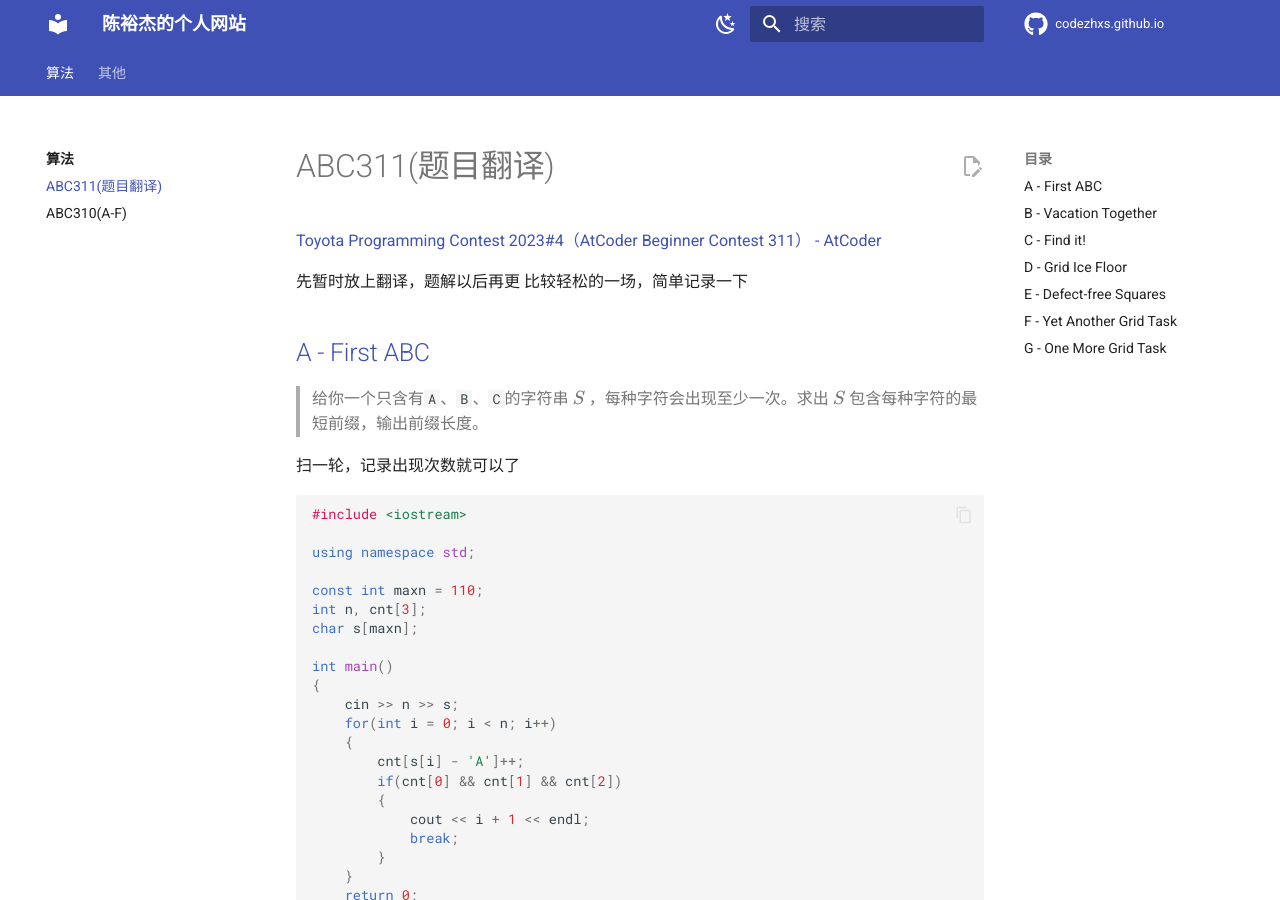
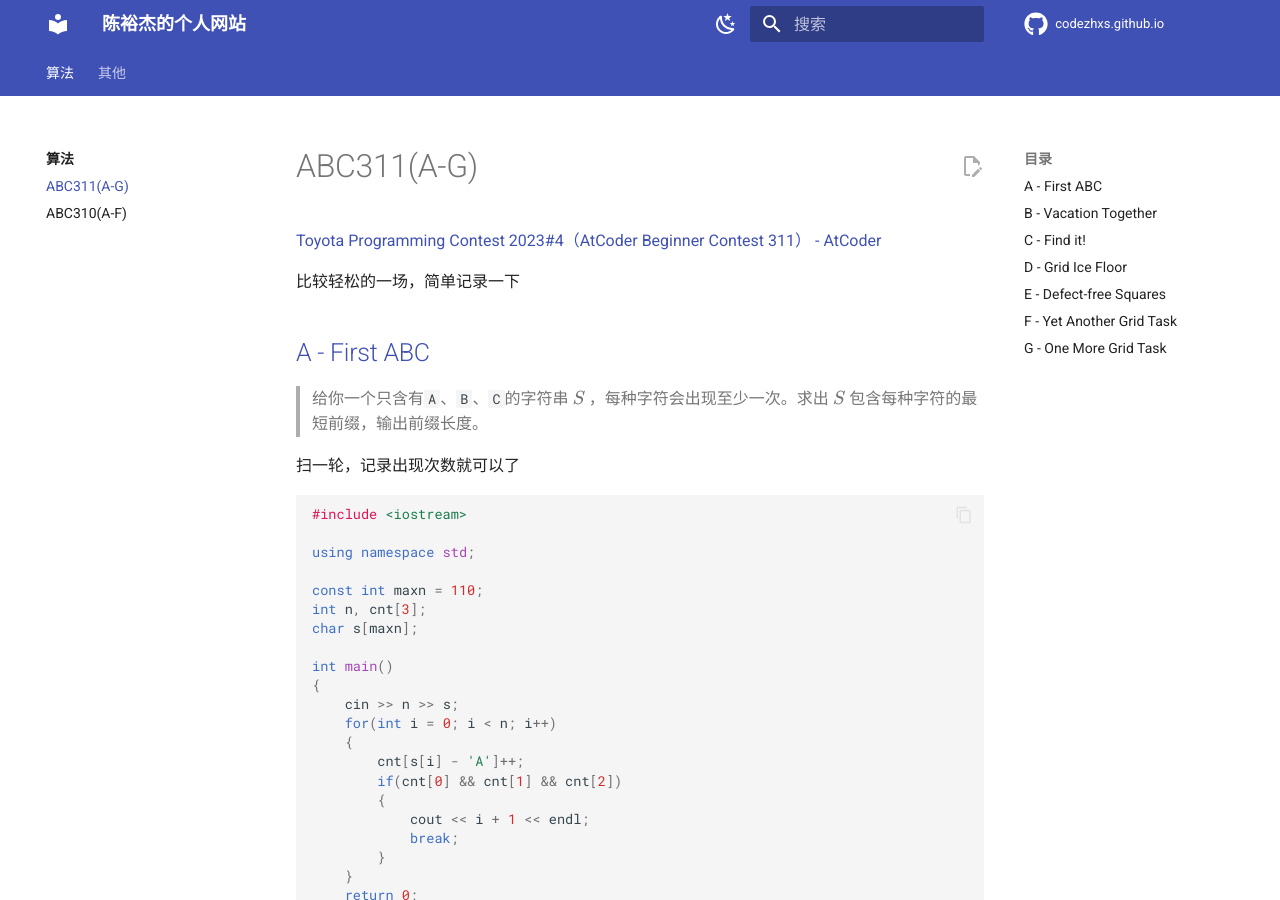
Before and after one commit to CodeZHXS/codezhxs.github.io, an MkDocs documentation site: the page built from docs/algorithm/AtCoder/abc311.md, in a window 1280 px wide and 900 px high. Built offline with MkDocs 1.6.1 and Material for MkDocs 9.7.7, drawn with Linux system fonts in a browser that asks for light colours; comment, search, counter and statistics services are not loaded.

Commit message:
abc311 finish

```diff
--- a/docs/algorithm/AtCoder/abc311.md
+++ b/docs/algorithm/AtCoder/abc311.md
@@ -1,6 +1,5 @@
 [Toyota Programming Contest 2023#4（AtCoder Beginner Contest 311） - AtCoder](https://atcoder.jp/contests/abc311)
 
-先暂时放上翻译，题解以后再更
 比较轻松的一场，简单记录一下
 
 ## [A - First ABC](https://atcoder.jp/contests/abc311/tasks/abc311_a)
--- a/mkdocs.yml
+++ b/mkdocs.yml
@@ -8,7 +8,7 @@ site_description: 陈裕杰的个人网站
 nav:
   - 算法:
     - algorithm/index.md
-    - ABC311(题目翻译): algorithm/AtCoder/abc311.md
+    - ABC311(A-G): algorithm/AtCoder/abc311.md
     - ABC310(A-F): algorithm/AtCoder/abc310.md
   - 其他:
     - others/index.md
```
